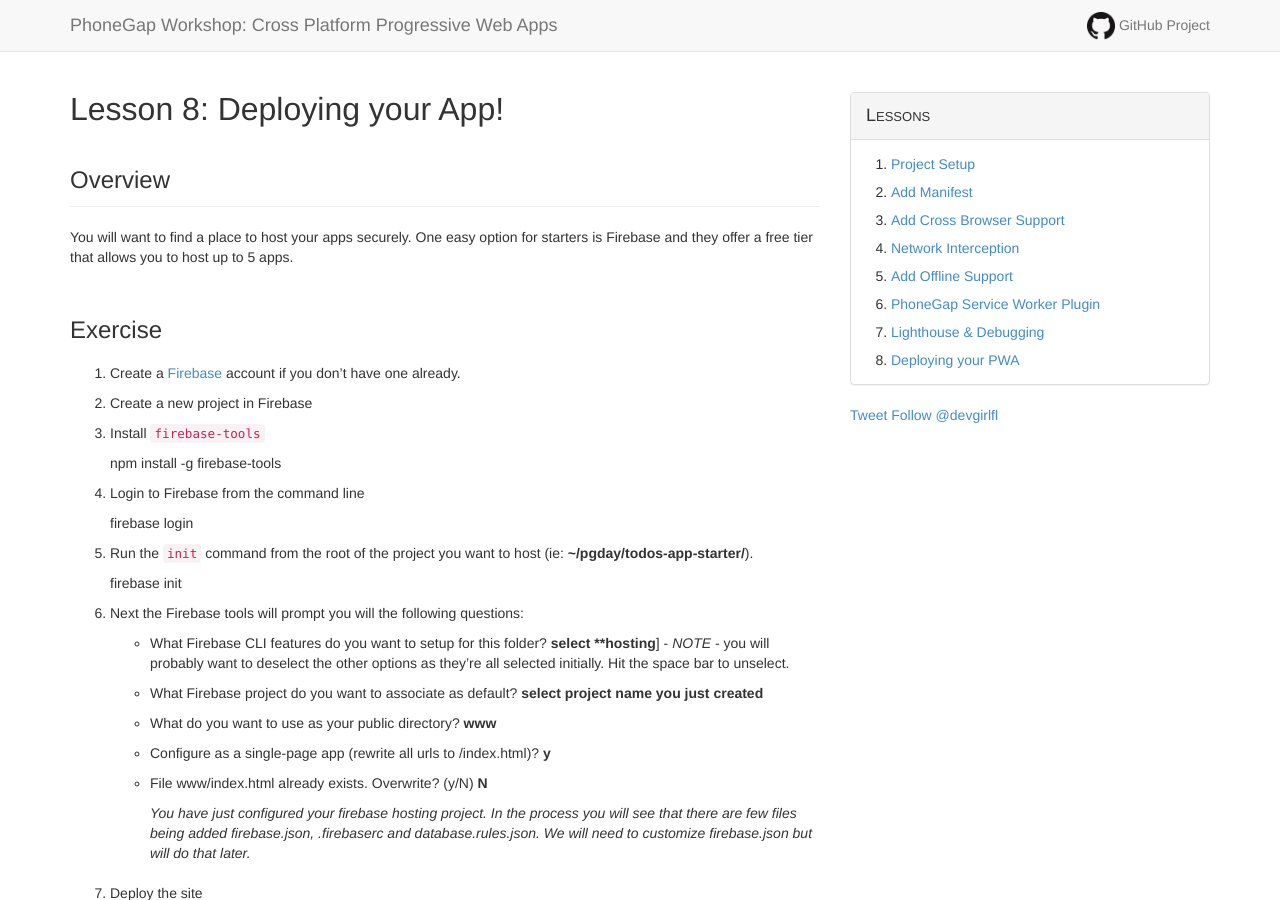
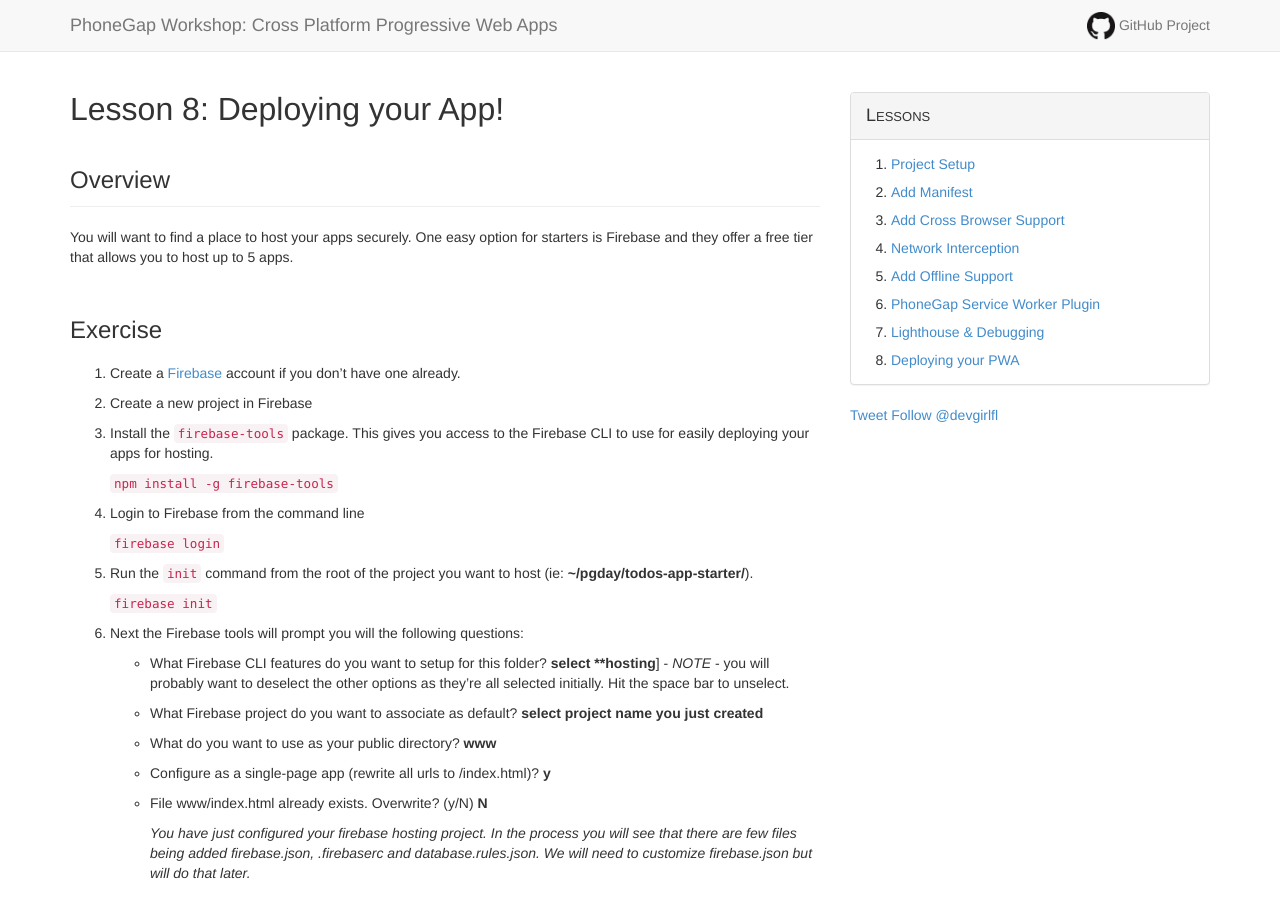
Before and after one commit to hollyschinsky/todos-app-pwa, a Jekyll site: the page built from lesson8.md, in a window 1280 px wide and 900 px high. Built offline with Jekyll 4.4.1, drawn with Linux system fonts in a browser that asks for light colours; comment, search, counter and statistics services are not loaded.

```diff
--- a/lesson8.md
+++ b/lesson8.md
@@ -12,17 +12,17 @@ You will want to find a place to host your apps securely. One easy option for st
 
 2. Create a new project in Firebase
 
-3. Install `firebase-tools`
+3. Install the `firebase-tools` package. This gives you access to the Firebase CLI to use for easily deploying your apps for hosting.
 
-    npm install -g firebase-tools
+    `npm install -g firebase-tools`
 
 4. Login to Firebase from the command line
 
-    firebase login
+    `firebase login`
 
 5. Run the `init` command from the root of the project you want to host (ie: **~/pgday/todos-app-starter/**).
 
-    firebase init
+      `firebase init`
 
 6. Next the Firebase tools will prompt you will the following questions:
 
```
Also changed, not shown: lesson1.md (+5 -6 lines), lesson2.md (+1 -1 lines), lesson7.md (+2 -2 lines).
